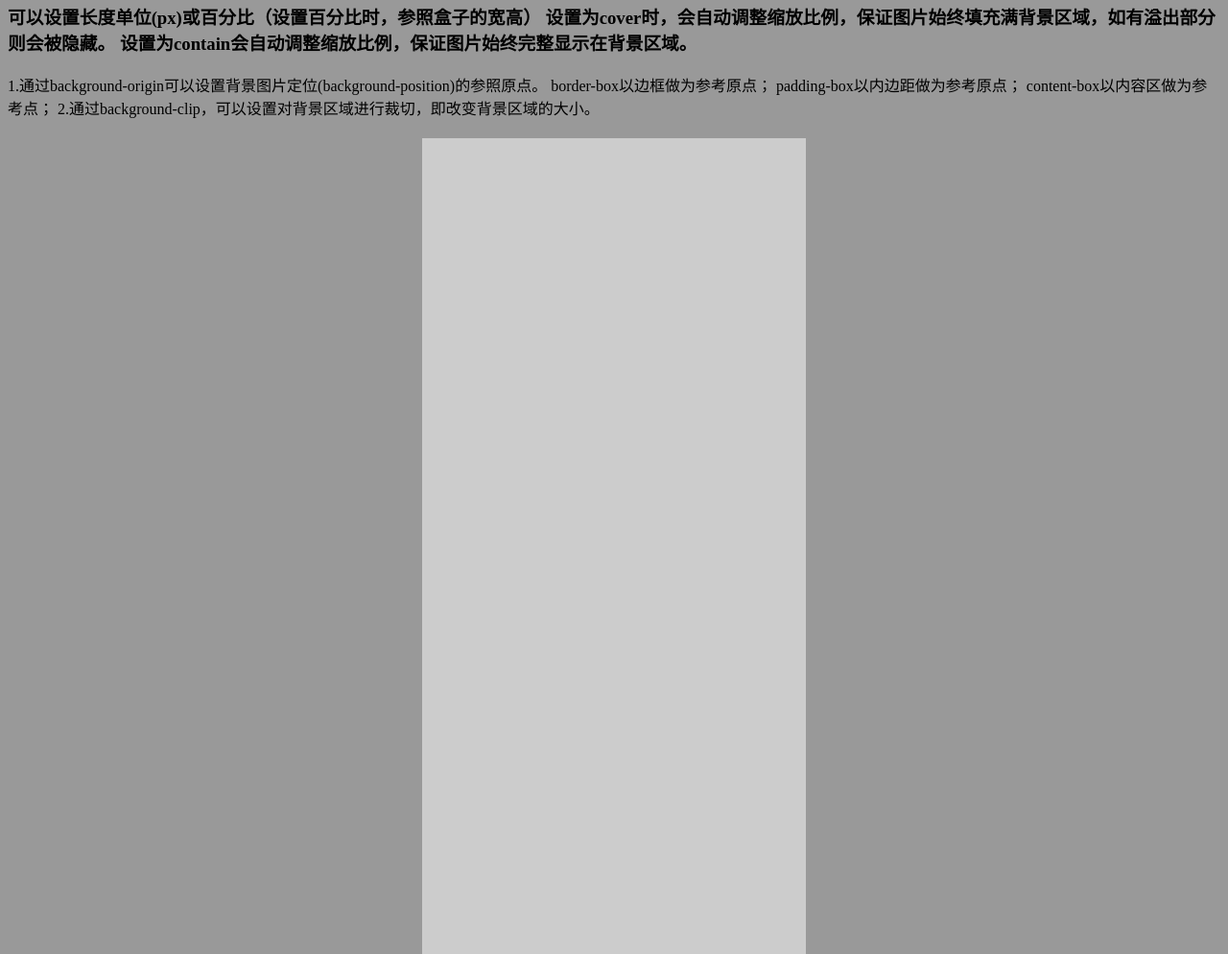
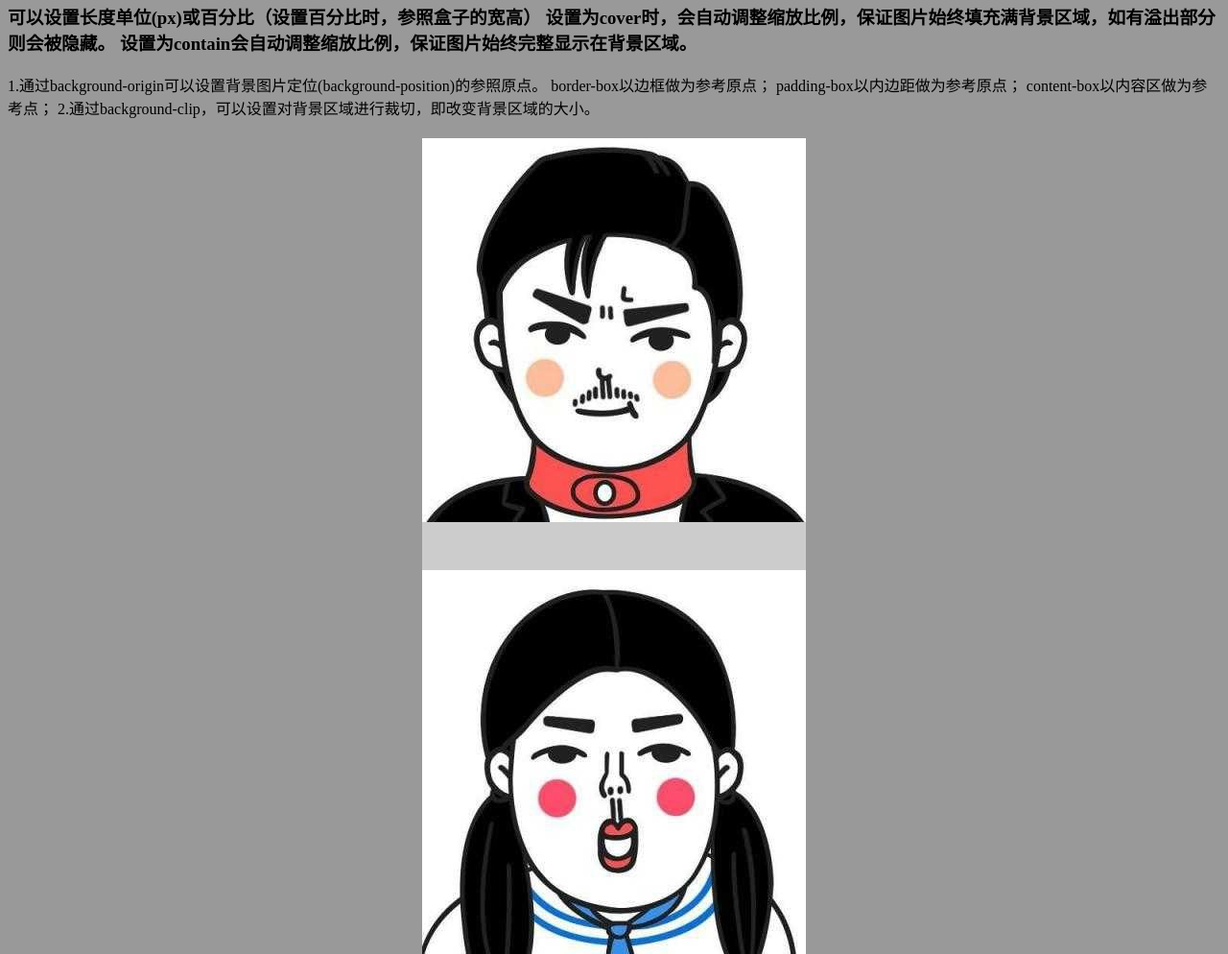
Before and after one commit to shiwanjun1995/Css, a plain HTML site: page nav/13.CSS3详解.html in a window 1280 px wide. Shown: the part 1205-2199 px from the top of the page at 96% size. Drawn offline with Linux system fonts and the light colour scheme.

Commit message:
fix: 图片路径

```diff
--- a/nav/13.CSS3详解.html
+++ b/nav/13.CSS3详解.html
@@ -56,8 +56,8 @@
             width: 400px;
             height: 850px;
             margin: 20px auto;
-            background: url('./imgs/man.jpg') no-repeat left top,
-                        url('./imgs/woman.jpg') no-repeat left bottom;
+            background: url('../imgs/man.jpg') no-repeat left top,
+                        url('../imgs/woman.jpg') no-repeat left bottom;
             background-size: contain;
             background-color: #ccc;
         }
```
